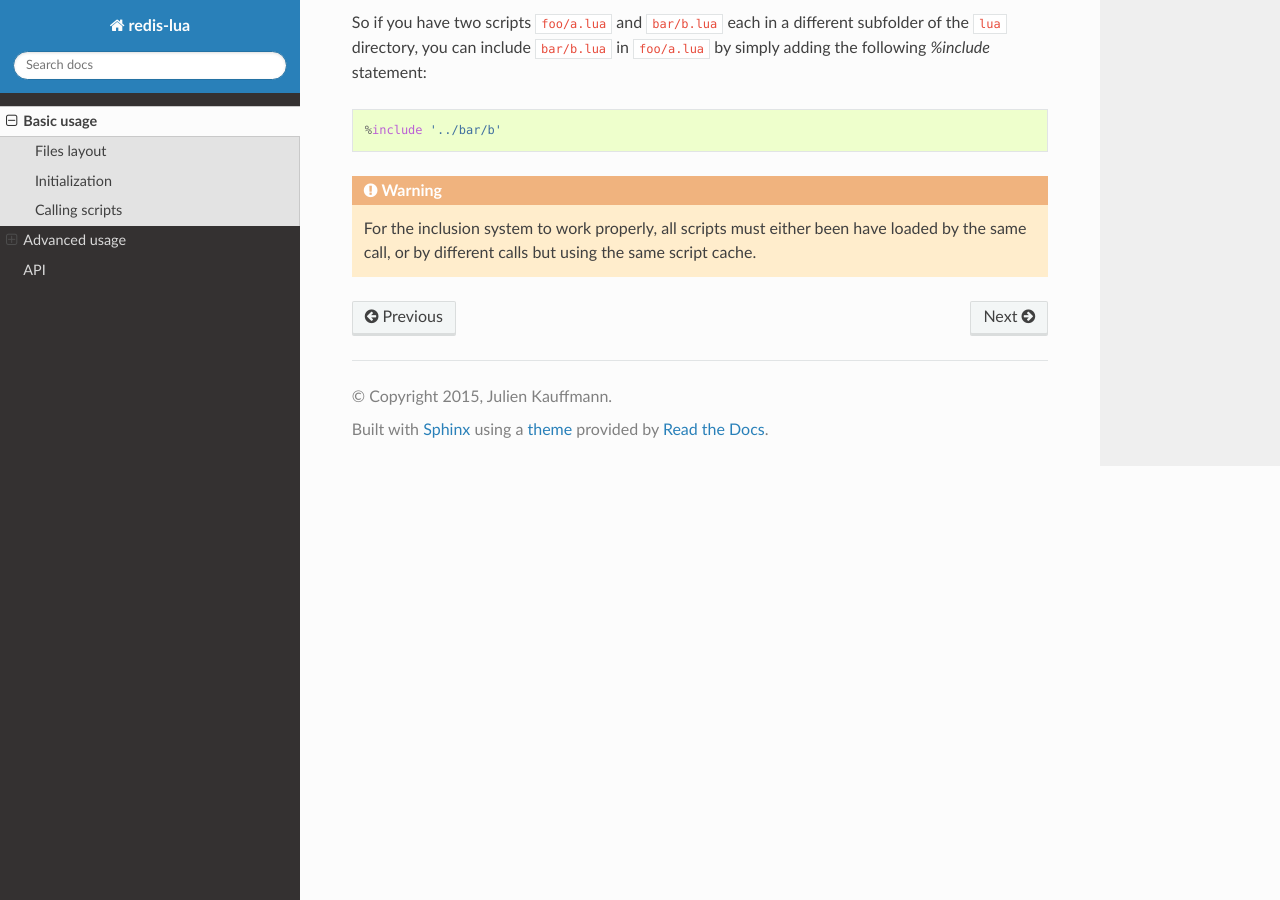
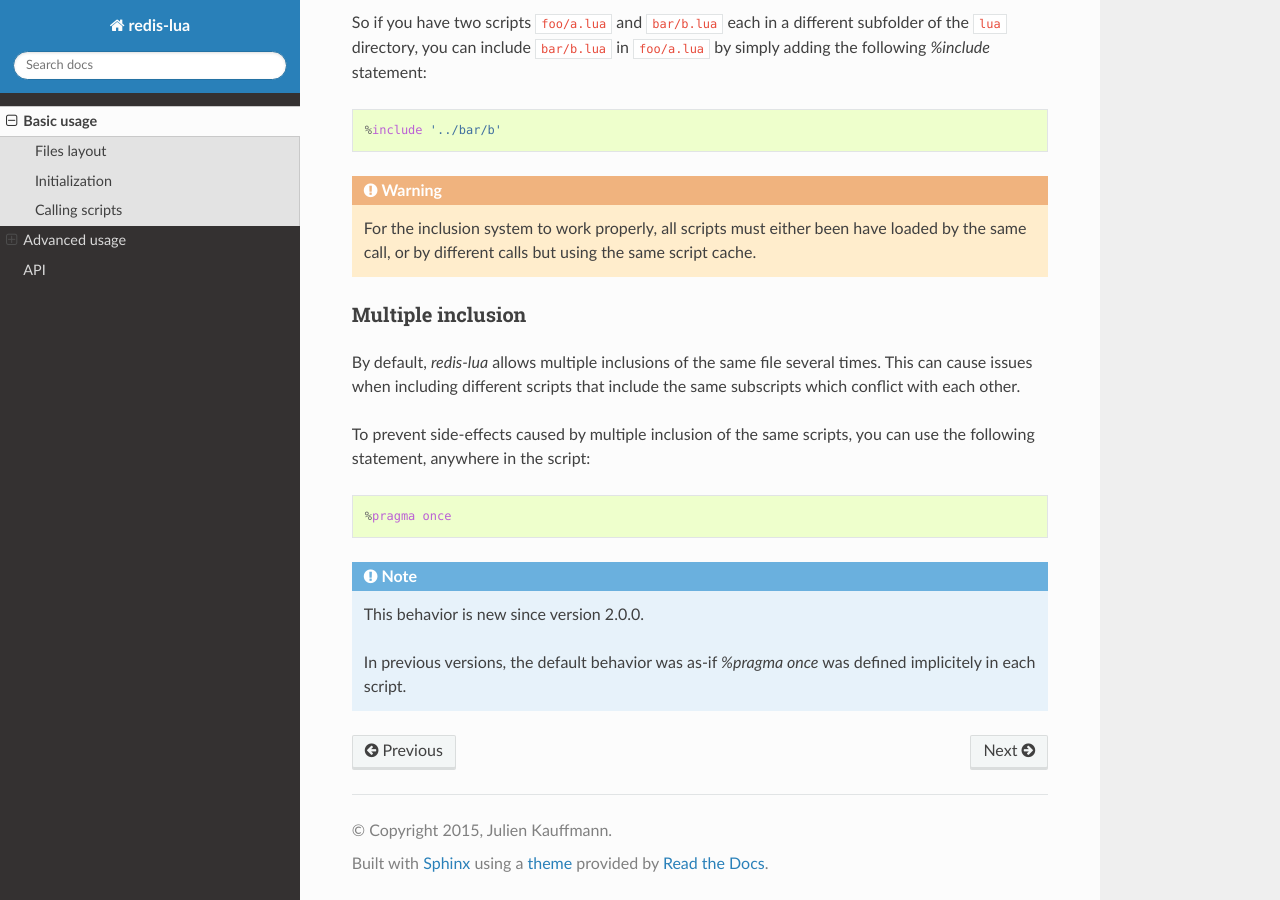
Before and after one commit to ereOn/redis-lua, a Sphinx documentation site: the page built from doc/source/usage.rst, in a window 1280 px wide and 900 px high, scrolled down 4007 px. Built offline with Sphinx 7.4.7 and the Read the Docs theme 2.0.0, drawn with Linux system fonts in a browser that asks for light colours.

Commit message:
Extended the documentation to mention %pragma once

```diff
--- a/doc/source/usage.rst
+++ b/doc/source/usage.rst
@@ -205,3 +205,24 @@ subfolder of the ``lua`` directory, you can include ``bar/b.lua`` in
    For the inclusion system to work properly, all scripts must either been have
    loaded by the same call, or by different calls but using the same script
    cache.
+
+Multiple inclusion
+++++++++++++++++++
+
+By default, `redis-lua` allows multiple inclusions of the same file several
+times. This can cause issues when including different scripts that include the
+same subscripts which conflict with each other.
+
+To prevent side-effects caused by multiple inclusion of the same scripts, you
+can use the following statement, anywhere in the script:
+
+.. code-block:: lua
+
+   %pragma once
+
+.. note::
+
+   This behavior is new since version 2.0.0.
+
+   In previous versions, the default behavior was as-if `%pragma once` was
+   defined implicitely in each script.
```
